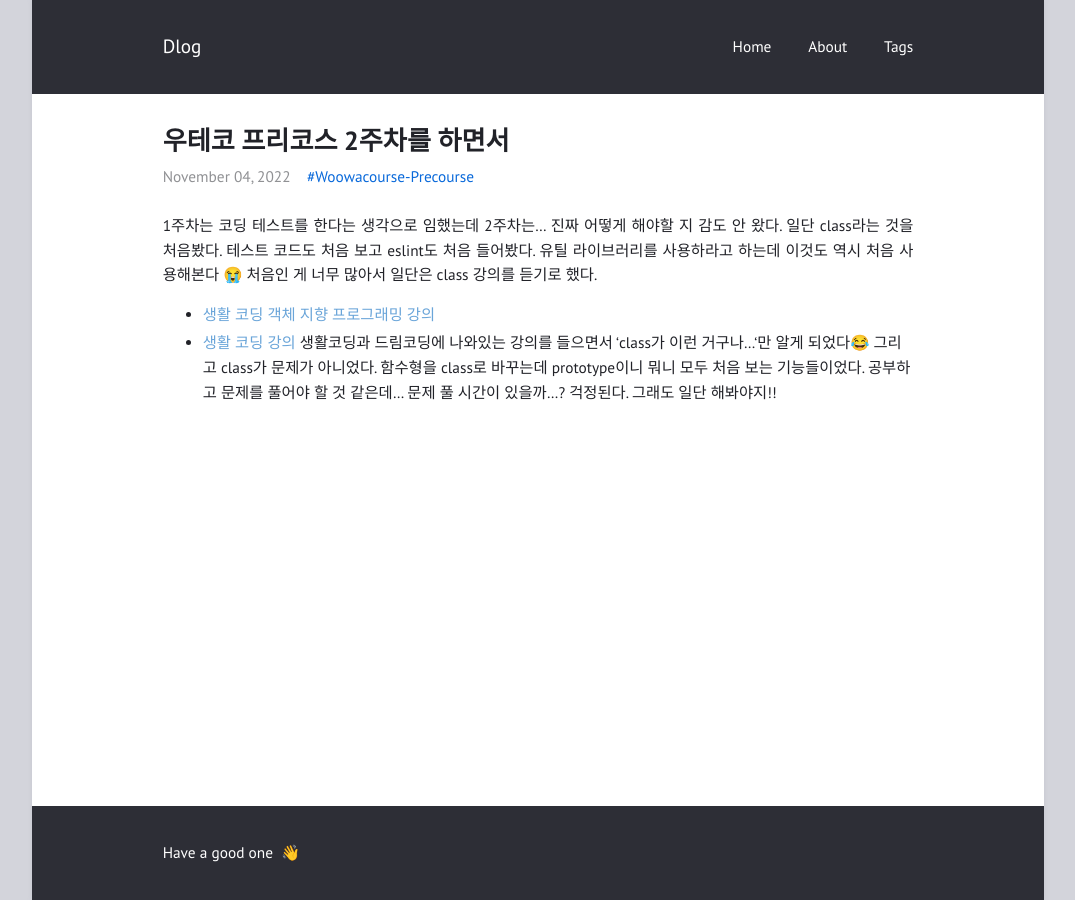
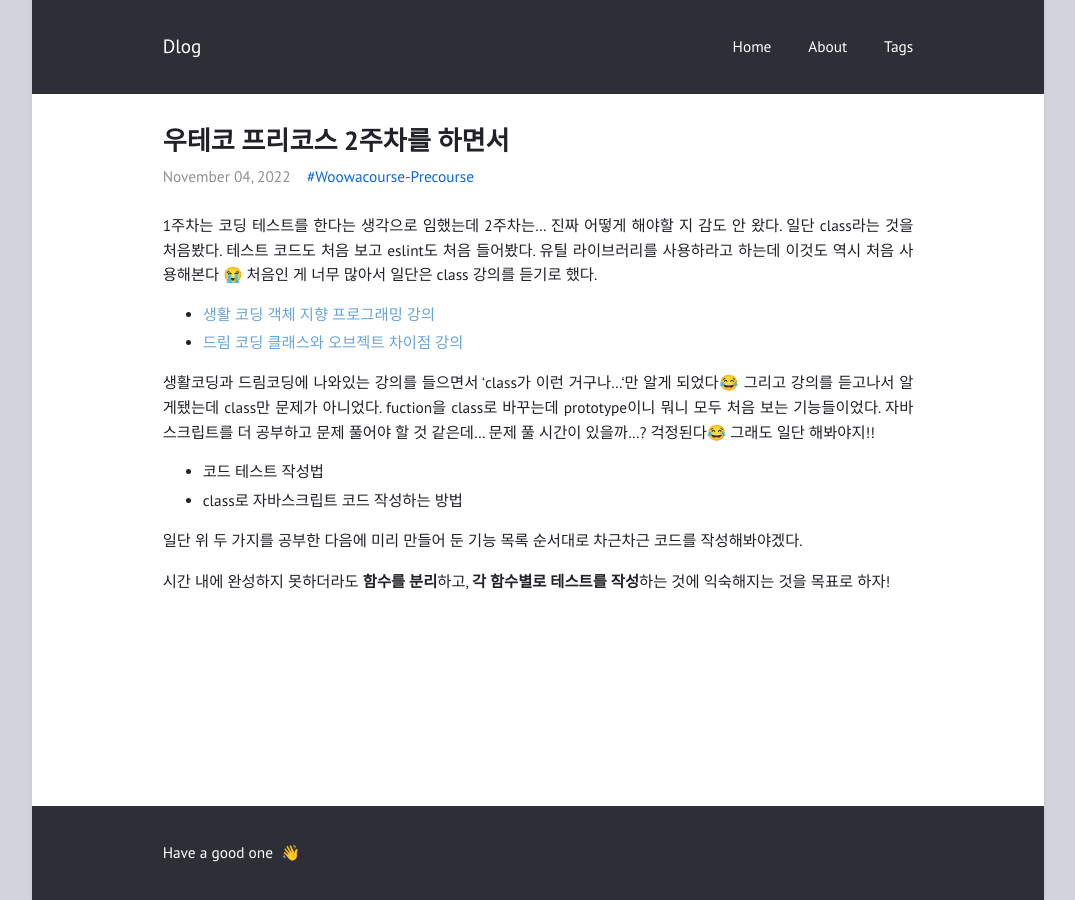
Before and after one commit to feb-dain/feb-dain.github.io, a Jekyll site: the page built from _posts/2022-11-04-solving-2week-woowacourse-mission.md, in a window 1280 px wide. Shown: the whole page, without its empty margins (102-1177 px from the left). Built offline with Jekyll 4.4.1, drawn with Linux system fonts in a browser that asks for light colours; comment, search, counter and statistics services are not loaded.

Commit message:
Update 2022-11-04-solving-2week-woowacourse-mission.md

```diff
--- a/_posts/2022-11-04-solving-2week-woowacourse-mission.md
+++ b/_posts/2022-11-04-solving-2week-woowacourse-mission.md
@@ -13,8 +13,19 @@ tags: Woowacourse-Precourse
 
 
 - <a href="https://www.youtube.com/watch?v=DHIlPmJUDzk&list=PLuHgQVnccGMAMctarDlPyv6upFUUnpSO3&index=1"> 생활 코딩 객체 지향 프로그래밍 강의 </a>
-- <a href="https://www.youtube.com/watch?v=_DLhUBWsRtw"> 생활 코딩 강의 </a>
+- <a href="https://www.youtube.com/watch?v=_DLhUBWsRtw"> 드림 코딩 클래스와 오브젝트 차이점 강의 </a>
+
 생활코딩과 드림코딩에 나와있는 강의를 들으면서 'class가 이런 거구나...'만 알게 되었다😂
-그리고 class가 문제가 아니었다. 함수형을 class로 바꾸는데 prototype이니 뭐니 모두 처음 보는 기능들이었다.
-공부하고 문제를 풀어야 할 것 같은데... 문제 풀 시간이 있을까...? 걱정된다.
+그리고 강의를 듣고나서 알게됐는데 class만 문제가 아니었다. fuction을 class로 바꾸는데 prototype이니 뭐니 모두 처음 보는 기능들이었다.
+자바스크립트를 더 공부하고 문제 풀어야 할 것 같은데... 문제 풀 시간이 있을까...? 걱정된다😂
 그래도 일단 해봐야지!!
+
+- 코드 테스트 작성법
+- class로 자바스크립트 코드 작성하는 방법
+
+일단 위 두 가지를 공부한 다음에 미리 만들어 둔 기능 목록 순서대로 차근차근 코드를 작성해봐야겠다.
+
+시간 내에 완성하지 못하더라도 **함수를 분리**하고, **각 함수별로 테스트를 작성**하는 것에 익숙해지는 것을 목표로 하자!
+
+<br>
+<br>
```
